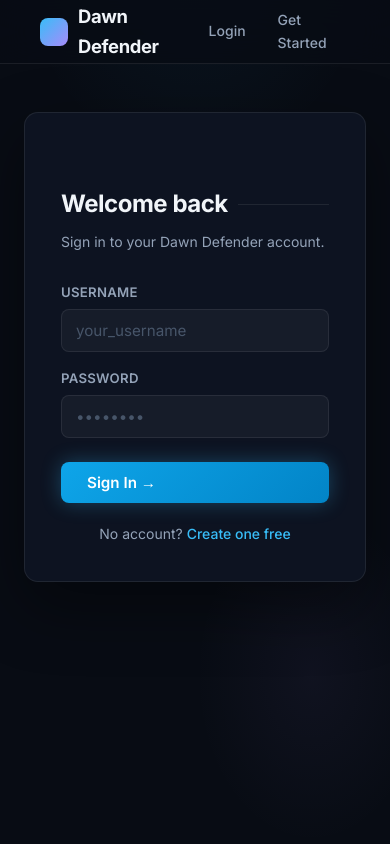
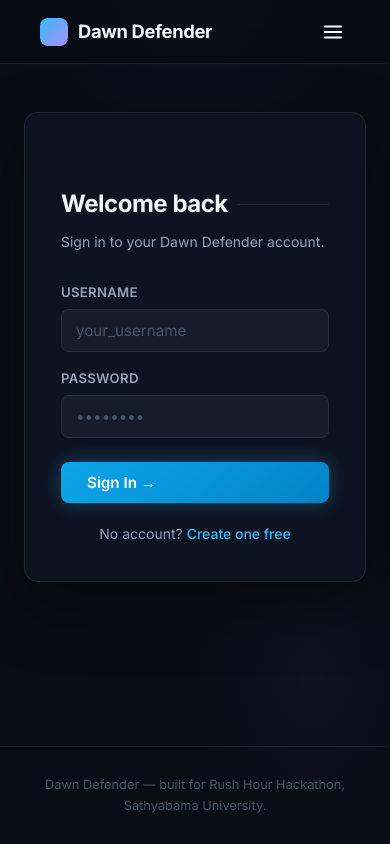
Before and after one commit to ssolomonprojects-collab/Dawn-Defender, a Flask app: page /login in a window 390 px wide. Run offline with Flask 3, Linux system fonts and the light colour scheme.

Commit message:
ui: add responsive mobile navigation toggle, interactive submit spinners, and mobile-friendly data tables

```diff
--- a/app/static/css/style.css
+++ b/app/static/css/style.css
@@ -36,15 +44,35 @@ body {
   color: var(--text);
   line-height: 1.6;
   min-height: 100vh;
+  display: flex;
+  flex-direction: column;
   background-image:
-    radial-gradient(ellipse 80% 50% at 50% -10%, rgba(56,189,248,0.07) 0%, transparent 60%),
-    radial-gradient(ellipse 60% 40% at 80% 80%, rgba(167,139,250,0.05) 0%, transparent 50%);
+    radial-gradient(ellipse 80% 50% at 50% -10%, rgba(56, 189, 248, 0.07) 0%, transparent 60%),
+    radial-gradient(ellipse 60% 40% at 80% 80%, rgba(167, 139, 250, 0.05) 0%, transparent 50%);
+}
+
+/* ── ACCESSIBILITY ─────────────────────────────────────────── */
+a:focus-visible,
+button:focus-visible,
+input:focus-visible,
+textarea:focus-visible {
+  outline: 2px solid var(--cyan2);
+  outline-offset: 2px;
 }
 
 /* ── SCROLLBAR ─────────────────────────────────────────────── */
-::-webkit-scrollbar { width: 6px; }
-::-webkit-scrollbar-track { background: var(--bg2); }
-::-webkit-scrollbar-thumb { background: #1e3a5f; border-radius: 3px; }
+::-webkit-scrollbar {
+  width: 6px;
+}
+
+::-webkit-scrollbar-track {
+  background: var(--bg2);
+}
+
+::-webkit-scrollbar-thumb {
+  background: #1e3a5f;
+  border-radius: 3px;
+}
 
 /* ── NAVBAR ────────────────────────────────────────────────── */
 .navbar {
@@ -90,13 +125,74 @@ body {
   border-radius: var(--radius-sm);
   transition: color var(--transition), background var(--transition);
 }
-.nav-links a:hover { color: var(--text); background: var(--surface); }
+
+.nav-links a:hover {
+  color: var(--text);
+  background: var(--surface);
+}
+
+.nav-links a.active {
+  color: var(--cyan);
+  background: rgba(56, 189, 248, 0.08);
+}
+
+/* Mobile nav toggle */
+.nav-toggle {
+  display: none;
+  background: none;
+  border: none;
+  cursor: pointer;
+  padding: 6px;
+  color: var(--text);
+}
+
+.nav-toggle svg {
+  width: 22px;
+  height: 22px;
+  display: block;
+}
+
+@media (max-width: 720px) {
+  .nav-toggle {
+    display: block;
+  }
+
+  .nav-links {
+    position: fixed;
+    top: 64px;
+    left: 0;
+    right: 0;
+    background: var(--bg2);
+    border-bottom: 1px solid var(--border);
+    flex-direction: column;
+    align-items: stretch;
+    gap: 0;
+    padding: 8px;
+    transform: translateY(-8px);
+    opacity: 0;
+    pointer-events: none;
+    transition: opacity var(--transition), transform var(--transition);
+  }
+
+  .nav-links.open {
+    transform: translateY(0);
+    opacity: 1;
+    pointer-events: auto;
+  }
+
+  .nav-links a {
+    padding: 12px 14px;
+    border-radius: var(--radius-sm);
+  }
+}
 
 /* ── LAYOUT ────────────────────────────────────────────────── */
 .container {
   max-width: 960px;
   margin: 0 auto;
   padding: 48px 24px;
+  flex: 1;
+  width: 100%;
 }
 
 /* ── FLASH MESSAGES ────────────────────────────────────────── */
@@ -577,4 +961,17 @@ h2::after {
   padding: 48px 24px;
   color: var(--text-dim);
 }
-.empty-state p { font-size: 0.95rem; }
+
+.empty-state p {
+  font-size: 0.95rem;
+}
+
+/* ── FOOTER ────────────────────────────────────────────────── */
+.site-footer {
+  border-top: 1px solid var(--border);
+  margin-top: 48px;
+  padding: 28px 24px;
+  text-align: center;
+  color: var(--text-dim);
+  font-size: 0.8rem;
+}
--- /dev/null
+++ b/app/static/js/app.js
@@ -0,0 +1,28 @@
+document.addEventListener('DOMContentLoaded', () => {
+
+    // Mobile nav toggle
+    const navToggle = document.querySelector('.nav-toggle');
+    const navLinks = document.querySelector('.nav-links');
+    if (navToggle && navLinks) {
+        navToggle.addEventListener('click', () => {
+            const isOpen = navLinks.classList.toggle('open');
+            navToggle.setAttribute('aria-expanded', isOpen);
+        });
+        navLinks.querySelectorAll('a').forEach(link => {
+            link.addEventListener('click', () => navLinks.classList.remove('open'));
+        });
+    }
+
+    // Show a loading state on the submit button while a scan runs -
+    // scans hit the ML model + heuristics and can take a couple seconds,
+    // so this avoids the "did my click even register?" moment.
+    document.querySelectorAll('form').forEach(form => {
+        form.addEventListener('submit', () => {
+            const btn = form.querySelector('button[type="submit"]');
+            if (!btn) return;
+            btn.innerHTML = '<span class="btn-spinner"></span> Analyzing...';
+            btn.classList.add('is-loading');
+        });
+    });
+
+});
--- a/app/templates/base.html
+++ b/app/templates/base.html
@@ -1,26 +1,45 @@
 <!DOCTYPE html>
 <html lang="en">
+
 <head>
     <meta charset="UTF-8">
     <meta name="viewport" content="width=device-width, initial-scale=1.0">
-    <meta name="description" content="Dawn Defender — AI-powered phishing and scam detection for URLs, SMS, and emails.">
+    <meta name="description"
+        content="Dawn Defender — AI-powered phishing and scam detection for URLs, SMS, and emails.">
     <title>{% block title %}Dawn Defender{% endblock %}</title>
+    <link rel="icon" href="{{ url_for('static', filename='favicon.ico') }}">
     <link rel="stylesheet" href="{{ url_for('static', filename='css/style.css') }}">
 </head>
+
 <body>
     <nav class="navbar">
         <a href="{{ url_for('main.index') }}" class="brand">Dawn Defender</a>
+
+        <button class="nav-toggle" aria-label="Toggle menu" aria-expanded="false">
+            <svg viewBox="0 0 24 24" fill="none" stroke="currentColor" stroke-width="2" stroke-linecap="round">
+                <line x1="3" y1="6" x2="21" y2="6" />
+                <line x1="3" y1="12" x2="21" y2="12" />
+                <line x1="3" y1="18" x2="21" y2="18" />
+            </svg>
+        </button>
+
         <div class="nav-links">
             {% if current_user.is_authenticated %}
-                <a href="{{ url_for('main.dashboard') }}">Dashboard</a>
-                <a href="{{ url_for('scan.scan_url') }}">URL</a>
-                <a href="{{ url_for('scan.scan_sms') }}">SMS</a>
-                <a href="{{ url_for('scan.scan_email') }}">Email</a>
-                <a href="{{ url_for('scan.history') }}">History</a>
+            <a href="{{ url_for('main.dashboard') }}"
+                class="{{ 'active' if request.endpoint == 'main.dashboard' }}">Dashboard</a>
+            <a href="{{ url_for('scan.scan_url') }}"
+                class="{{ 'active' if request.endpoint == 'scan.scan_url' }}">URL</a>
+            <a href="{{ url_for('scan.scan_sms') }}"
+                class="{{ 'active' if request.endpoint == 'scan.scan_sms' }}">SMS</a>
+            <a href="{{ url_for('scan.scan_email') }}"
+                class="{{ 'active' if request.endpoint == 'scan.scan_email' }}">Email</a>
+            <a href="{{ url_for('scan.history') }}"
+                class="{{ 'active' if request.endpoint == 'scan.history' }}">History</a>
             <a href="{{ url_for('auth.logout') }}">Logout</a>
             {% else %}
-                <a href="{{ url_for('auth.login') }}">Login</a>
-                <a href="{{ url_for('auth.register') }}">Get Started</a>
+            <a href="{{ url_for('auth.login') }}" class="{{ 'active' if request.endpoint == 'auth.login' }}">Login</a>
+            <a href="{{ url_for('auth.register') }}" class="{{ 'active' if request.endpoint == 'auth.register' }}">Get
+                Started</a>
             {% endif %}
         </div>
     </nav>
@@ -36,5 +55,12 @@
 
         {% block content %}{% endblock %}
     </main>
+
+    <footer class="site-footer">
+        <p>Dawn Defender — built for Rush Hour Hackathon, Sathyabama University.</p>
+    </footer>
+
+    <script src="{{ url_for('static', filename='js/app.js') }}"></script>
 </body>
+
 </html>
```
Also changed, not shown: other parts of app/static/css/style.css (+397 -94 lines), app/templates/main/dashboard.html (+5 -5 lines), app/templates/scan/history.html (+5 -5 lines). Lines whose indentation alone changed are shown as unchanged.
